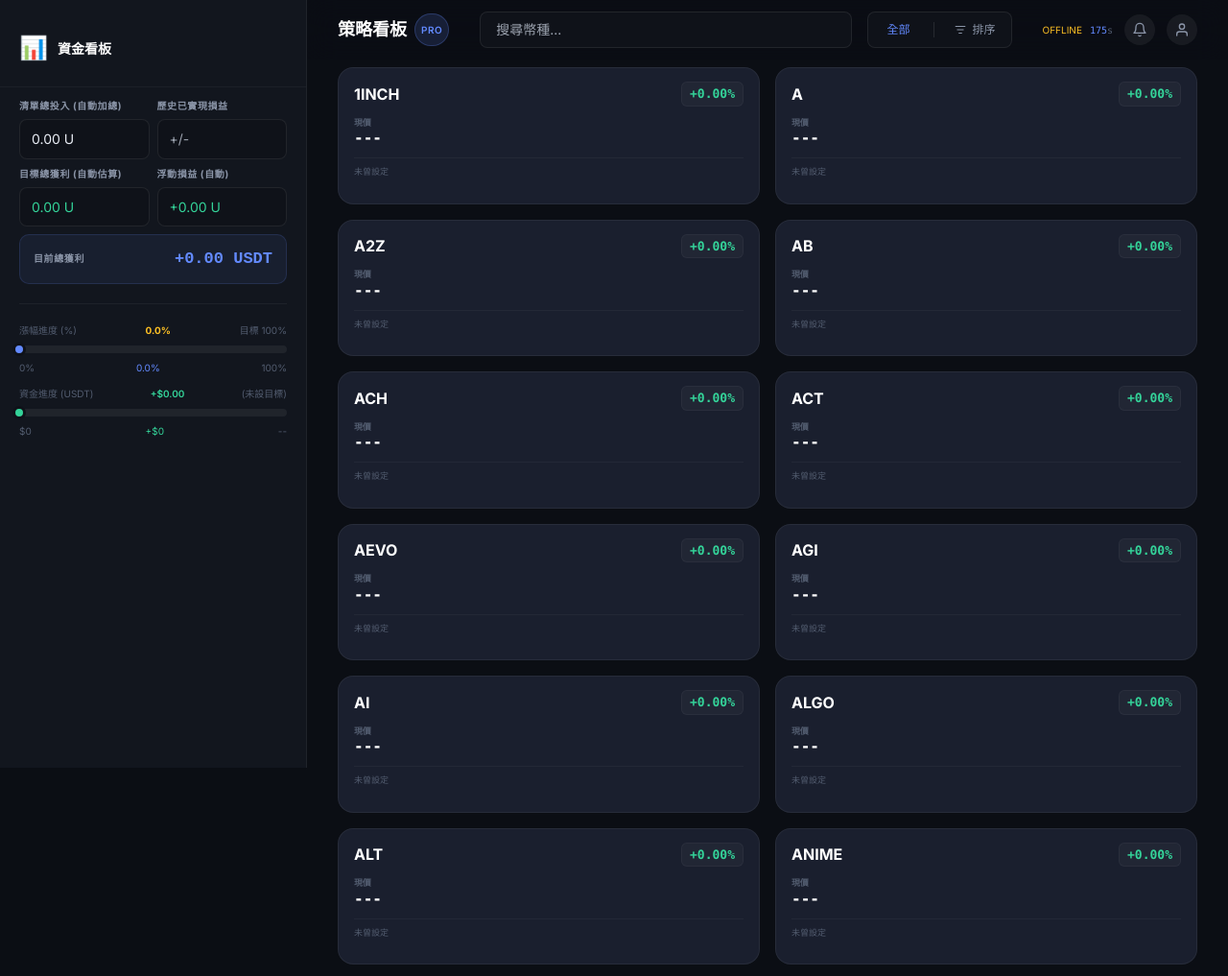
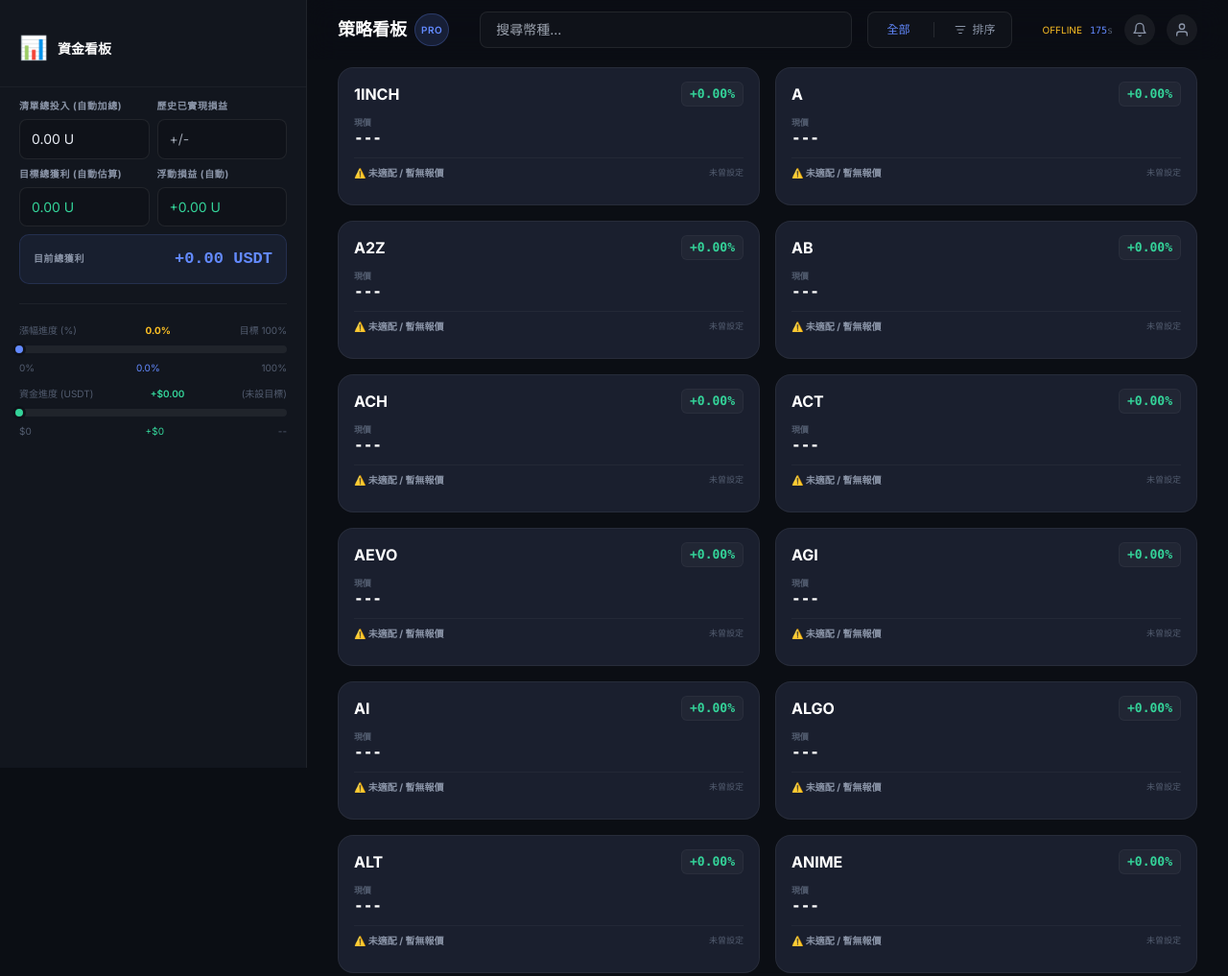
Before and after one commit to elsa1126/Altcoin-Vault-v7, a plain HTML site: page index.html in a window 1280 px wide. Shown: the top 1017 px of the page at 96% size. Drawn offline with nearby package versions, Linux system fonts and the light colour scheme; no server answers.

Commit message:
Update UI for no market conditions and clean up code
Refactor UI handling for no market conditions and remove obsolete manual status check.

```diff
--- a/index.html
+++ b/index.html
@@ -934,10 +934,6 @@
                             leverage: k.leverage || 1,
                             manualStatus: k.manualStatus || null
                         };
-
-                        if (userSettings[coin].manualStatus === 'no_market' && userSettings[coin].stopLoss > 0) {
-                            userSettings[coin].manualStatus = 'stopped_out';
-                        }
                     }
                 });
 
@@ -1553,7 +1549,10 @@
             }
 
             let distHtml = '';
-            if (curPrice > 0) {
+            // 💡 改寫這段：給「未有適配市場」專屬的 UI 標記，不會再跳出錯誤的「距觸發」或「已止損」
+            if (noMarket) {
+                distHtml = `<div class="flex items-center gap-1.5"><span class="text-[10px] text-[#8B95A8] font-bold">⚠️ 未適配 / 暫無報價</span></div>`;
+            } else if (curPrice > 0) {
                 if (targetHit) {
                     distHtml = `<div class="flex items-center gap-1.5"><span class="text-[10px] text-amber-400 font-bold">✅ 已達標出場</span></div>`;
                 } else if (stoppedOut) {
```
